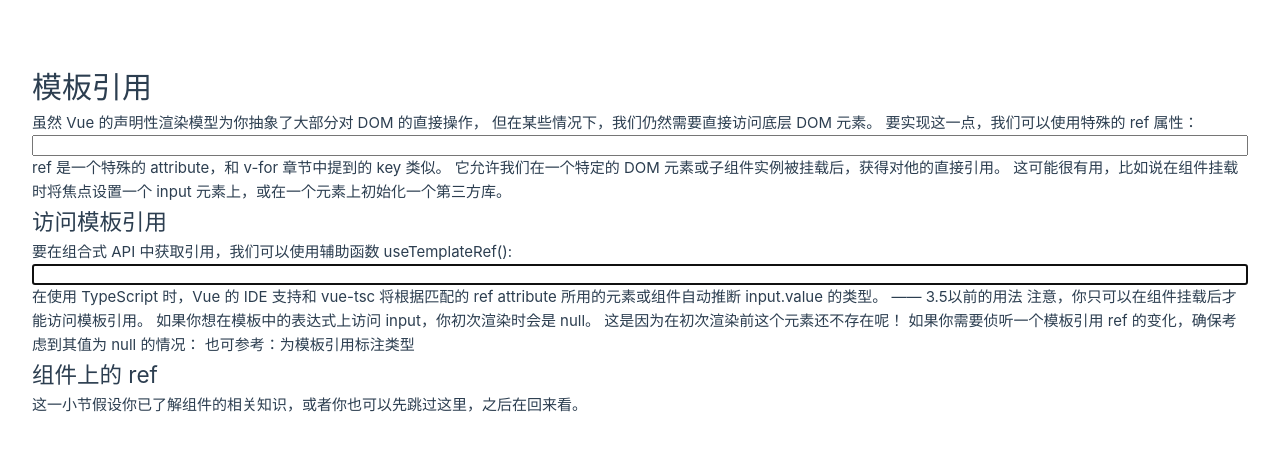
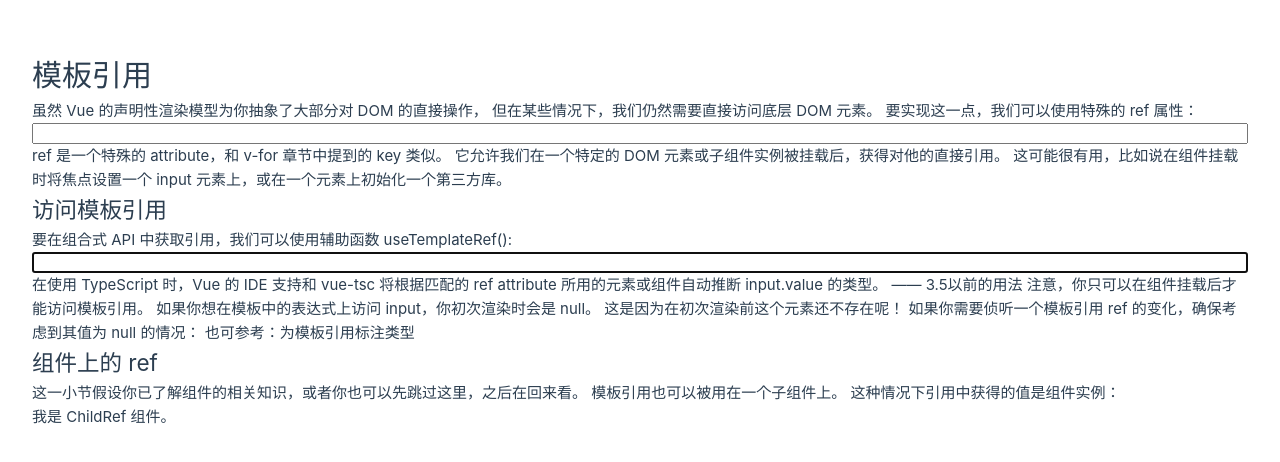
Before and after one commit to ShenlongDev/vue_xx, a Vue app: page / in a window 1280 px wide. Shown: the part 160-622 px from the top of the page. Built offline with nearby package versions, Linux system fonts and the light colour scheme.

Commit message:
feat: Ref说明
- 添加子组件 ChildRef.vue
- 测试 组件Ref

```diff
--- a/src/TemplateRef.vue
+++ b/src/TemplateRef.vue
@@ -1,5 +1,6 @@
 <script setup>
 import { useTemplateRef, onMounted, watchEffect } from 'vue';
+import Child from './components/ChildRef.vue'
 
 // 第一个参数必须与模板中的 ref 值匹配
 const input = useTemplateRef('my-input')
@@ -14,6 +15,12 @@
   } else {
     // 此时还未挂载，或此元素已经被卸载（例如通过 v-if 控制）
   }
+})
+
+const ChildRef = useTemplateRef('child')
+
+onMounted(() => {
+  console.log(ChildRef)
 })
 </script>
 
@@ -40,4 +47,7 @@
 
   <h2>组件上的 ref</h2>
   这一小节假设你已了解组件的相关知识，或者你也可以先跳过这里，之后在回来看。
+  模板引用也可以被用在一个子组件上。
+  这种情况下引用中获得的值是组件实例：
+  <Child ref="child" />
 </template>
--- /dev/null
+++ b/src/components/ChildRef.vue
@@ -0,0 +1,3 @@
+<template>
+  <p>我是 ChildRef 组件。</p>
+</template>
```
